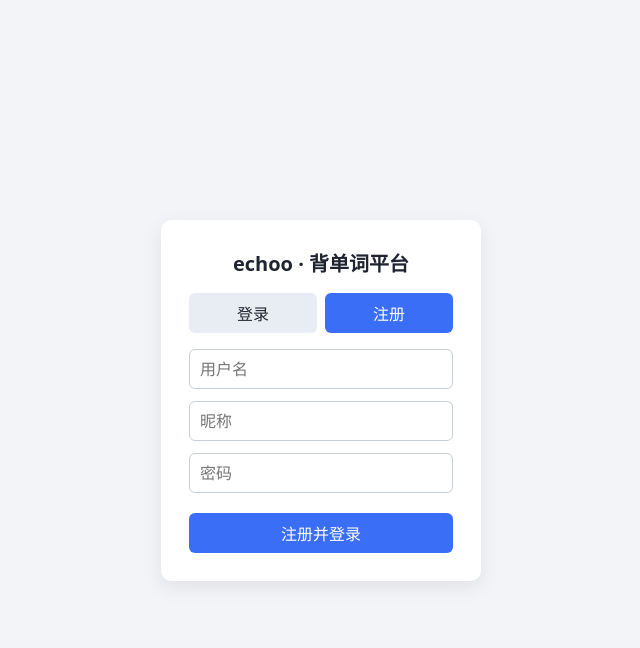
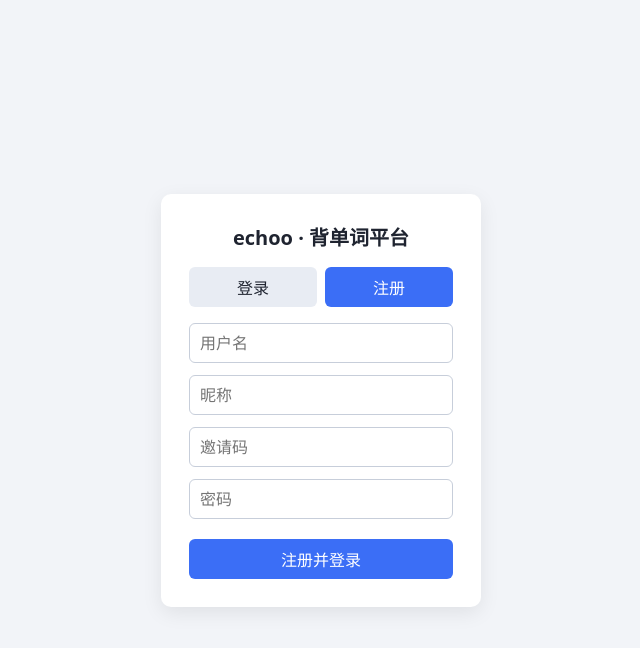
Before and after one commit to xluwang-dot/echoo, a Vue app in the folder web/: page /login in a window 1280 px wide. Both pictures are taken after a click on the button "注册". Shown: the top 648 px of the page, without its empty margins (319-959 px from the left). Built offline with nearby package versions, Linux system fonts and the light colour scheme; no server answers.

Commit message:
fix: 注册页补邀请码输入框（后端已校验，前端缺失） (T075)

```diff
--- a/web/src/views/LoginView.vue
+++ b/web/src/views/LoginView.vue
@@ -8,6 +8,7 @@ const mode = ref<"login" | "register">("login");
 const username = ref("");
 const password = ref("");
 const nickname = ref("");
+const inviteCode = ref(""); // T075：邀请码必填
 const error = ref("");
 const busy = ref(false);
 
@@ -21,10 +22,14 @@ async function submit() {
     error.value = "请填写昵称";
     return;
   }
+  if (mode.value === "register" && !inviteCode.value) {
+    error.value = "请填写邀请码";
+    return;
+  }
   busy.value = true;
   try {
     if (mode.value === "register") {
-      await api.register(username.value, password.value, nickname.value);
+      await api.register(username.value, password.value, nickname.value, inviteCode.value);
       await api.login(username.value, password.value);
     } else {
       await api.login(username.value, password.value);
@@ -51,6 +56,10 @@ async function submit() {
       </div>
       <div v-if="mode === 'register'" class="field">
         <input v-model="nickname" placeholder="昵称" @keyup.enter="submit" />
+      </div>
+      <!-- T075：邀请码（注册必填，管理页生成） -->
+      <div v-if="mode === 'register'" class="field">
+        <input v-model="inviteCode" placeholder="邀请码" @keyup.enter="submit" />
       </div>
       <div class="field">
         <input v-model="password" type="password" placeholder="密码" @keyup.enter="submit" />
```
